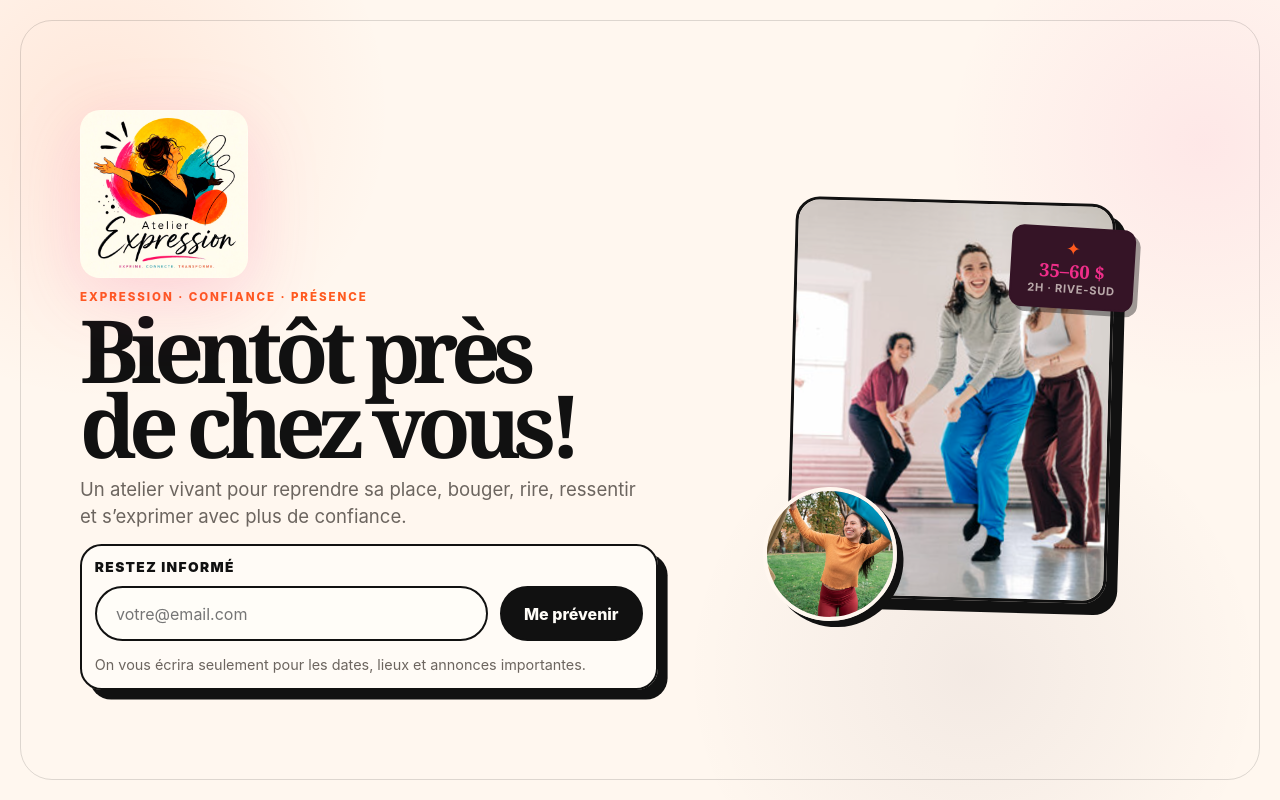
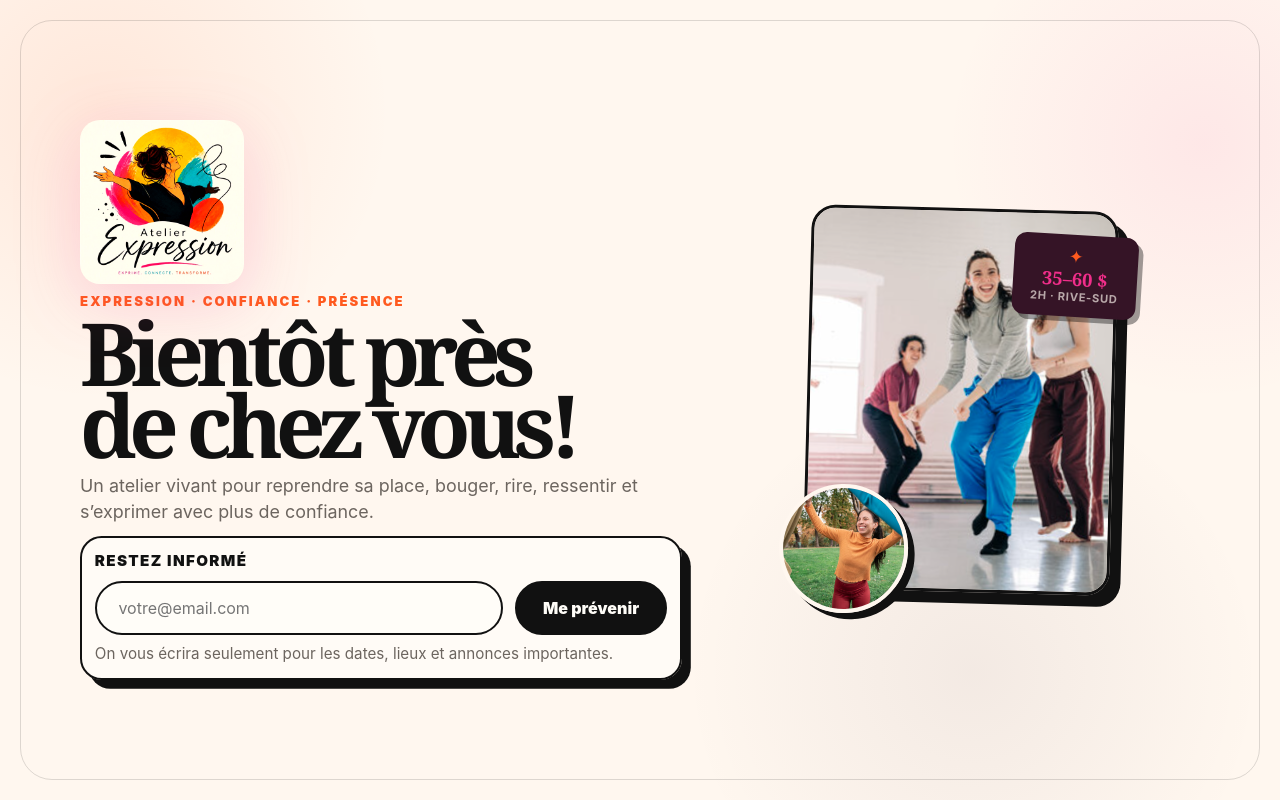
Before and after one commit to benrosiers/atelierexpression_ca_site, a website built with Vite: page index.html in a window 1280 px wide. Built offline with nearby package versions, Linux system fonts and the light colour scheme.

Commit message:
Improve hero text readability

```diff
--- a/src/styles/main.scss
+++ b/src/styles/main.scss
@@ -53,16 +53,16 @@ input {
 }
 
 .hero {
-  position: relative;
-  isolation: isolate;
   min-height: 100svh;
   display: grid;
-  grid-template-columns: minmax(0, 0.95fr) minmax(18rem, 0.82fr);
-  gap: clamp(1.75rem, 4vw, 4.5rem);
+  grid-template-columns: minmax(0, 0.98fr) minmax(18rem, 0.78fr);
+  gap: clamp(1.5rem, 3.4vw, 4rem);
   align-items: center;
   width: min(1120px, calc(100% - 2rem));
   margin: 0 auto;
-  padding: clamp(1.75rem, 4.5vh, 3.5rem) 0;
+  padding: clamp(1.15rem, 3vh, 2.5rem) 0;
+  position: relative;
+  isolation: isolate;
 }
 
 .hero__copy {
@@ -73,8 +73,8 @@ input {
 // ─── Brand mark ──────────────────────────────────────────────────────────────
 .brand-mark {
   display: block;
-  width: clamp(13rem, 18vw, 18rem);
-  margin: 0 0 clamp(1rem, 2.2vh, 1.5rem);
+  width: clamp(12rem, 16vw, 16.25rem);
+  margin: 0 0 clamp(0.7rem, 1.4vh, 1rem);
   line-height: 0;
   text-decoration: none;
   position: relative;
@@ -86,19 +86,19 @@ input {
     display: block;
     border-radius: 1.25rem;
     filter:
-      saturate(1.24)
-      contrast(1.08)
-      drop-shadow(0 1.15rem 2.2rem rgba(240, 46, 138, 0.16));
+      saturate(1.28)
+      contrast(1.1)
+      drop-shadow(0 1rem 2rem rgba(240, 46, 138, 0.18));
   }
 }
 
 // ─── Copy ────────────────────────────────────────────────────────────────────
 .eyebrow {
-  margin: 0 0 clamp(0.75rem, 1.5vh, 1rem);
+  margin: 0 0 clamp(0.7rem, 1.3vh, 0.95rem);
   color: $c-orange;
-  font-size: 0.8rem;
-  font-weight: 800;
-  letter-spacing: 0.17em;
+  font-size: clamp(0.9rem, 1.05vw, 1.02rem);
+  font-weight: 900;
+  letter-spacing: 0.16em;
   text-transform: uppercase;
 }
 
@@ -106,54 +106,55 @@ h1 {
   max-width: 10.5ch;
   margin: 0;
   font-family: Georgia, "Times New Roman", serif;
-  font-size: clamp(3.9rem, 7.7vw, 6.85rem);
-  line-height: 0.86;
+  font-size: clamp(4.25rem, 7.8vw, 7rem);
+  line-height: 0.84;
   letter-spacing: -0.085em;
 }
 
 .lead {
-  max-width: 37rem;
-  margin: clamp(0.95rem, 2vh, 1.3rem) 0 0;
+  max-width: 43rem;
+  margin: clamp(0.9rem, 1.8vh, 1.25rem) 0 0;
   color: $muted;
-  font-size: clamp(1.02rem, 1.45vw, 1.2rem);
-  line-height: 1.5;
+  font-size: clamp(1.25rem, 1.65vw, 1.48rem);
+  line-height: 1.48;
 }
 
 // ─── Signup form ─────────────────────────────────────────────────────────────
 .signup {
-  width: min(100%, 39rem);
-  margin-top: clamp(1.05rem, 2.4vh, 1.75rem);
-  padding: 1rem;
+  width: min(100%, 40rem);
+  margin-top: clamp(0.95rem, 2vh, 1.45rem);
+  padding: clamp(0.9rem, 1.4vw, 1.1rem);
   border: 2px solid $ink;
   border-radius: 1.35rem;
-  background: rgba($paper, 0.74);
-  box-shadow: 0.6rem 0.6rem 0 $ink;
+  background: rgba($paper, 0.82);
+  box-shadow: 0.55rem 0.55rem 0 $ink;
 
   &__label {
     display: block;
     margin: 0 0 0.7rem;
-    font-size: 0.86rem;
-    font-weight: 900;
-    letter-spacing: 0.1em;
+    font-size: clamp(0.95rem, 1vw, 1.08rem);
+    font-weight: 950;
+    letter-spacing: 0.09em;
     text-transform: uppercase;
   }
 
   &__row {
     display: grid;
     grid-template-columns: 1fr auto;
-    gap: 0.7rem;
+    gap: 0.75rem;
   }
 
   input,
   button {
-    min-height: 3.45rem;
+    min-height: 3.75rem;
     border: 2px solid $ink;
     border-radius: 999px;
+    font-size: clamp(1rem, 1.05vw, 1.12rem);
   }
 
   input {
     width: 100%;
-    padding: 0 1.2rem;
+    padding: 0 1.35rem;
     background: $paper;
     color: $ink;
     outline: none;
@@ -164,11 +165,11 @@ h1 {
   }
 
   button {
-    padding: 0 1.4rem;
+    padding: 0 1.65rem;
     background: $ink;
     color: $paper;
     cursor: pointer;
-    font-weight: 800;
+    font-weight: 900;
     transition:
       transform 160ms ease,
       background-color 160ms ease;
@@ -187,10 +188,10 @@ h1 {
 
   &__note {
     min-height: 1.35rem;
-    margin: 0.8rem 0 0;
+    margin: 0.75rem 0 0;
     color: $muted;
-    font-size: 0.9rem;
-    line-height: 1.5;
+    font-size: clamp(0.95rem, 1vw, 1.05rem);
+    line-height: 1.45;
   }
 }
 
@@ -213,7 +214,7 @@ h1 {
 
 .photo-panel {
   position: relative;
-  width: min(100%, clamp(19rem, 28vw, 24rem));
+  width: min(100%, clamp(18rem, 26vw, 23rem));
   transform: rotate(1.5deg);
 }
 
@@ -299,36 +300,47 @@ h1 {
 // ─── Breakpoints ─────────────────────────────────────────────────────────────
 @media (max-height: 820px) and (min-width: 861px) {
   .hero {
-    padding: 1.35rem 0;
-    gap: clamp(1.25rem, 3.4vw, 3.5rem);
+    padding: 0.85rem 0;
+    gap: clamp(1.25rem, 3vw, 3.25rem);
   }
 
   .brand-mark {
-    width: clamp(10.5rem, 13vw, 14rem);
-    margin-bottom: 0.75rem;
+    width: clamp(10.25rem, 12.5vw, 13.25rem);
+    margin-bottom: 0.55rem;
   }
 
   .eyebrow {
-    margin-bottom: 0.6rem;
-    font-size: 0.72rem;
+    margin-bottom: 0.5rem;
+    font-size: clamp(0.82rem, 0.95vw, 0.95rem);
   }
 
   h1 {
-    font-size: clamp(3.35rem, 6.8vw, 5.9rem);
+    font-size: clamp(3.75rem, 6.8vw, 6.25rem);
+    line-height: 0.83;
   }
 
   .lead {
-    margin-top: 0.8rem;
-    line-height: 1.45;
+    margin-top: 0.75rem;
+    font-size: clamp(1.12rem, 1.35vw, 1.28rem);
+    line-height: 1.42;
   }
 
   .signup {
-    margin-top: 0.9rem;
+    margin-top: 0.75rem;
     padding: 0.8rem;
   }
 
+  .signup input,
+  .signup button {
+    min-height: 3.35rem;
+  }
+
+  .signup__note {
+    margin-top: 0.55rem;
+  }
+
   .photo-panel {
-    width: min(100%, clamp(18rem, 25vw, 22rem));
+    width: min(100%, clamp(17rem, 24vw, 21.5rem));
   }
 }
 
@@ -372,9 +384,9 @@ h1 {
     min-height: auto;
     display: flex;
     flex-direction: column;
-    gap: 1.5rem;
+    gap: 1.35rem;
     align-items: stretch;
-    padding: 1.5rem 0 2.5rem;
+    padding: 1.25rem 0 2.25rem;
   }
 
   .hero__copy {
@@ -383,32 +395,32 @@ h1 {
   }
 
   .brand-mark {
-    width: clamp(10.5rem, 46vw, 13.5rem);
-    margin-bottom: 0.85rem;
+    width: clamp(10rem, 44vw, 12.75rem);
+    margin-bottom: 0.75rem;
   }
 
   .eyebrow {
-    font-size: 0.68rem;
-    letter-spacing: 0.13em;
+    font-size: clamp(0.78rem, 3.2vw, 0.92rem);
+    letter-spacing: 0.12em;
   }
 
   h1 {
     max-width: 8ch;
-    font-size: clamp(3.55rem, 16.5vw, 5.25rem);
-    line-height: 0.86;
+    font-size: clamp(3.65rem, 16.5vw, 5.35rem);
+    line-height: 0.84;
   }
 
   .lead {
-    margin-top: 1rem;
-    font-size: 1.02rem;
-    line-height: 1.55;
+    margin-top: 0.9rem;
+    font-size: clamp(1.12rem, 4.4vw, 1.28rem);
+    line-height: 1.48;
   }
 
   .signup {
     position: relative;
     z-index: 3;
     width: 100%;
-    margin-top: 1.15rem;
+    margin-top: 1rem;
     padding: 0.9rem;
     border-radius: 1.2rem;
     box-shadow: 0.35rem 0.35rem 0 $ink;
@@ -424,11 +436,12 @@ h1 {
   .signup input,
   .signup button {
     width: 100%;
-    min-height: 3.35rem;
+    min-height: 3.55rem;
+    font-size: 1.05rem;
   }
 
   .signup__note {
-    font-size: 0.78rem;
+    font-size: 0.95rem;
     line-height: 1.45;
   }
 
```
